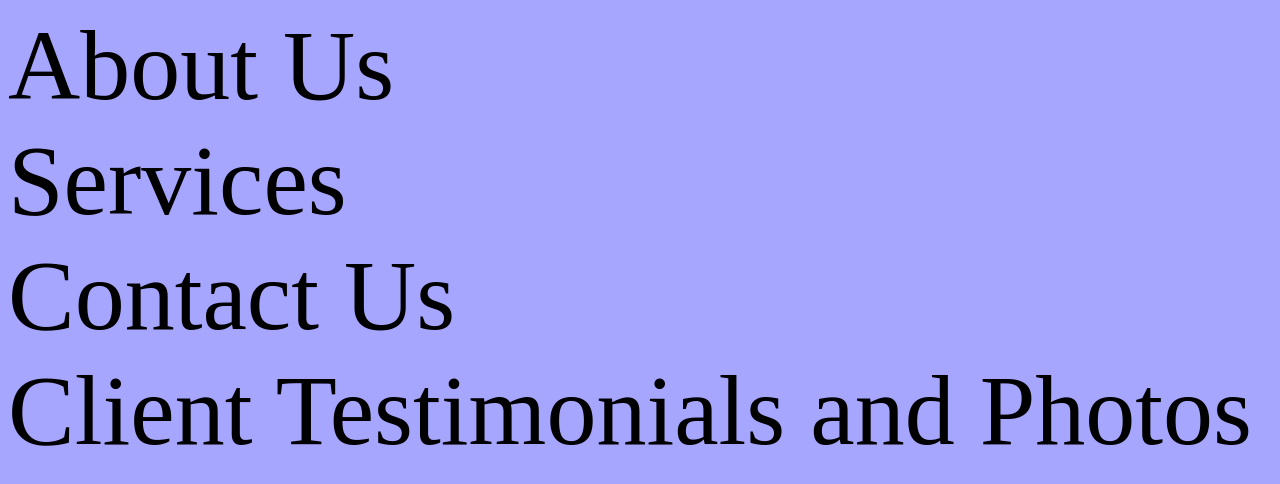
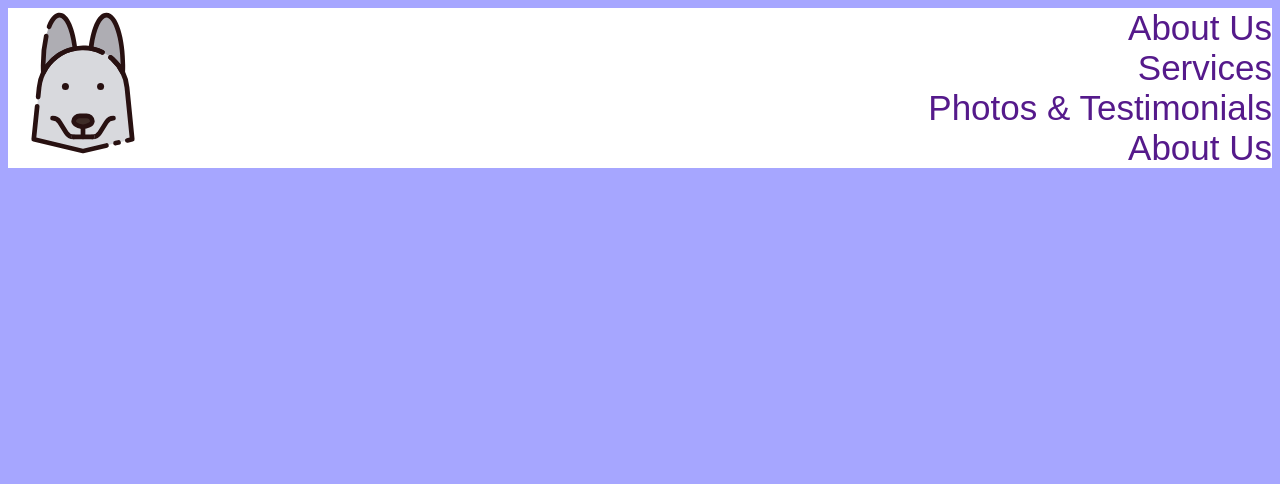
Before and after one commit to mistermappy123/runwithpixel, a plain HTML site: page index.html in a window 1280 px wide. Drawn offline with Linux system fonts and the light colour scheme.

Commit message:
added nav pages and logo

```diff
--- a/index.html
+++ b/index.html
@@ -5,11 +5,13 @@
         <link rel="stylesheet" href="style.css">
     </head>
     <body>
+
         <nav>
-            <div>About Us</div>
-            <div>Services</div>
-            <div>Contact Us</div>
-            <div>Client Testimonials and Photos</div>
+            <img align= 'left' id='logo' src="husky.svg">
+            <a href=""><div>About Us</div></a>
+            <a href=""><div>Services</div></a>
+            <a href=""><div>Photos & Testimonials</div></a>
+            <a href=""><div>About Us</div></a>
         </nav>
     </body>
 </html>
--- a/style.css
+++ b/style.css
@@ -3,5 +3,17 @@ body {
 }
 
 nav {
-    font-size: 100px;
+    font-size: 35px;
+    font-family: sans-serif;
+    text-align: right;
+    background-color: white;
 }
+
+a {
+    text-decoration-line: none;
+}
+
+#logo {
+    width: 150px;
+    height: 150px;
+}
```
Also changed, not shown: husky.svg (added), nav_pages/aboutus.html (added), nav_pages/contactus.html (added), nav_pages/photos.html (added), nav_pages/services.html (added).
